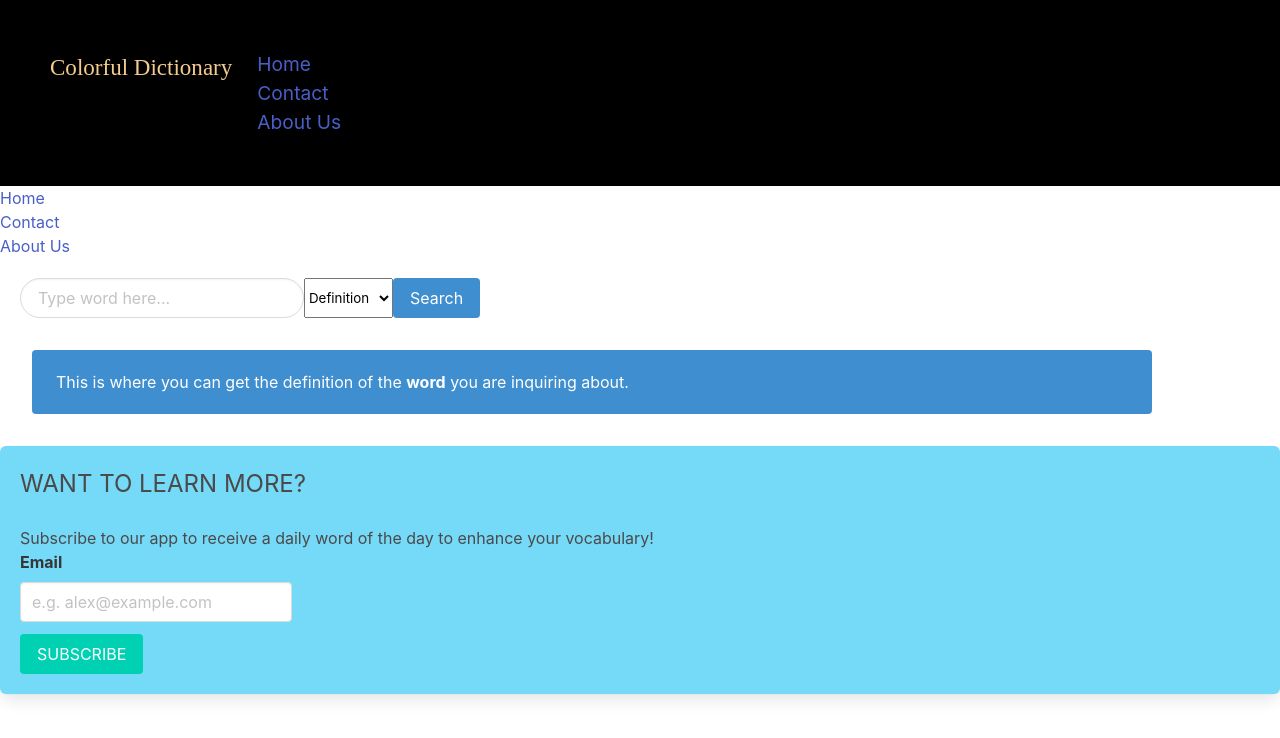
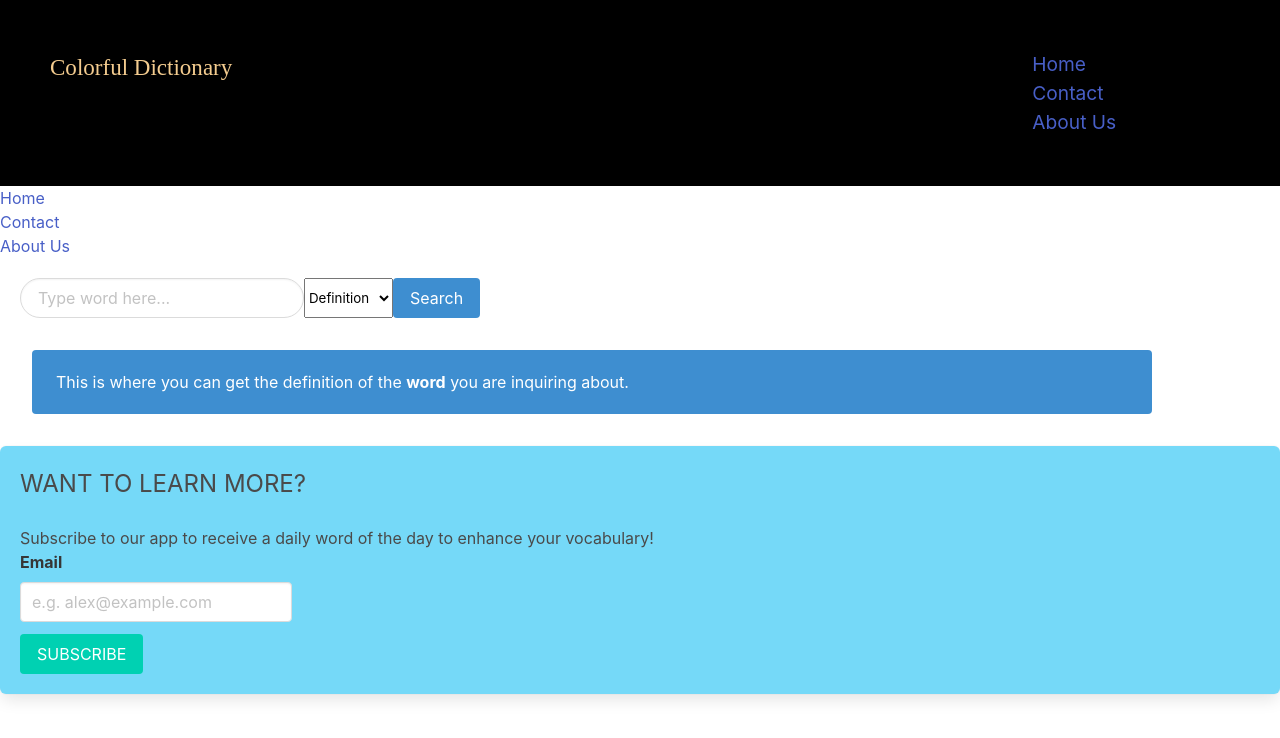
Before and after one commit to kthao21/Vibrant_Vocab, a plain HTML site: page index.html in a window 1280 px wide. Shown: the top 738 px of the page. Drawn offline with nearby package versions, Linux system fonts and the light colour scheme; a script that the page names is missing.

Commit message:
adding changes to the nav so I can display it with flex box positioning it in  row

```diff
--- a/assets/css/styles.css
+++ b/assets/css/styles.css
@@ -42,8 +42,9 @@ header h1 {
 }
 
 .nav {
-    display: flexbox;
-    margin-left: 25px;
+    display: flex;
+    flex-direction: row;
+    margin-left: 800px;
 }
 
 body {
```
Also changed, not shown: index.html (+1 -0 lines).
